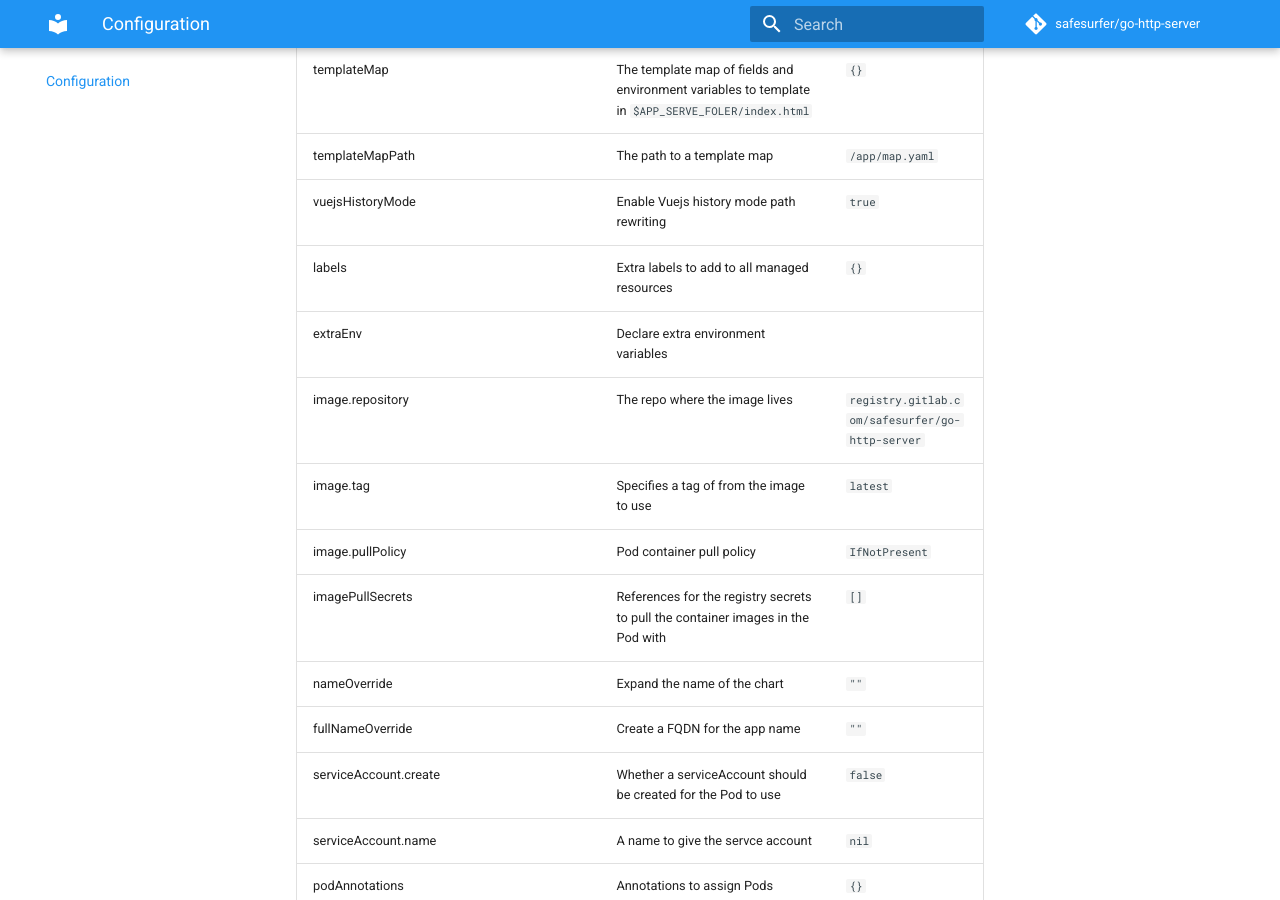
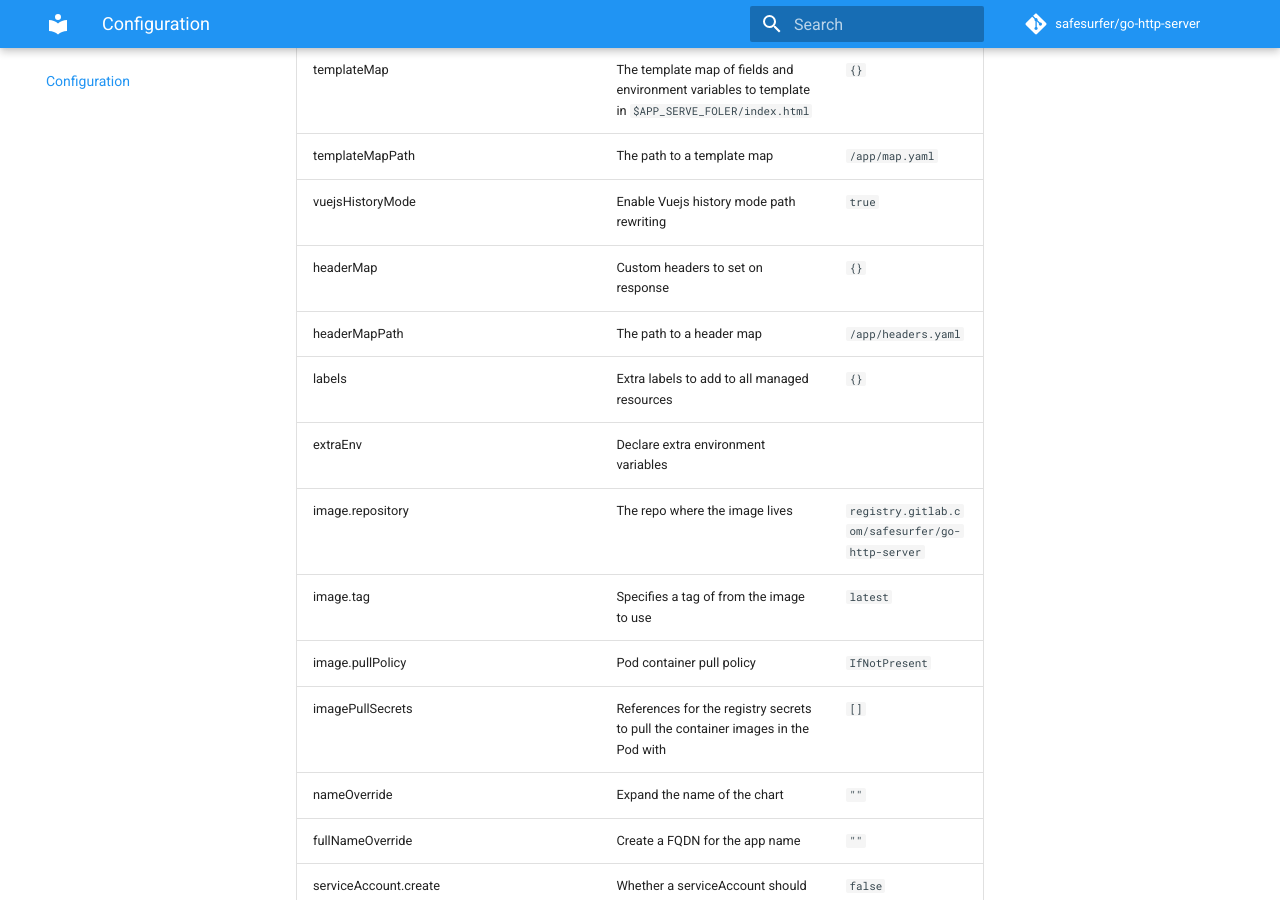
Before and after one commit to BobyMCbobs/go-http-server, an MkDocs documentation site: the page built from docs/configuration.md, in a window 1280 px wide and 900 px high, scrolled down 2117 px. Built offline with MkDocs 1.6.1 and Material for MkDocs 9.7.7, drawn with Linux system fonts in a browser that asks for light colours; comment, search, counter and statistics services are not loaded.

Commit message:
Add header docs for Helm chart to configuration

```diff
--- a/docs/configuration.md
+++ b/docs/configuration.md
@@ -78,6 +78,8 @@ These headers will be added to the response. Headers configured this way can als
 | templateMap                                   | The template map of fields and environment variables to template in `$APP_SERVE_FOLER/index.html` | `{}`                                            |
 | templateMapPath                               | The path to a template map                                                                        | `/app/map.yaml`                                 |
 | vuejsHistoryMode                              | Enable Vuejs history mode path rewriting                                                          | `true`                                          |
+| headerMap                                     | Custom headers to set on response                                                                 | `{}`                                            |
+| headerMapPath                                 | The path to a header map                                                                          | `/app/headers.yaml`                             |
 | labels                                        | Extra labels to add to all managed resources                                                      | `{}`                                            |
 | extraEnv                                      | Declare extra environment variables                                                               |                                                 |
 | image.repository                              | The repo where the image lives                                                                    | `registry.gitlab.com/safesurfer/go-http-server` |
--- a/docs/configuration.org
+++ b/docs/configuration.org
@@ -76,6 +76,8 @@ Headers configured this way can also be evaluated from environment variables.
 | templateMap                                   | The template map of fields and environment variables to template in ~$APP_SERVE_FOLER/index.html~ | ~{}~                                            |
 | templateMapPath                               | The path to a template map                                                                        | ~/app/map.yaml~                                 |
 | vuejsHistoryMode                              | Enable Vuejs history mode path rewriting                                                          | ~true~                                          |
+| headerMap                                     | Custom headers to set on response                                                                 | ~{}~                                            |
+| headerMapPath                                 | The path to a header map                                                                          | ~/app/headers.yaml~                             |
 | labels                                        | Extra labels to add to all managed resources                                                      | ~{}~                                            |
 | extraEnv                                      | Declare extra environment variables                                                               |                                                 |
 | image.repository                              | The repo where the image lives                                                                    | ~registry.gitlab.com/safesurfer/go-http-server~ |
```
